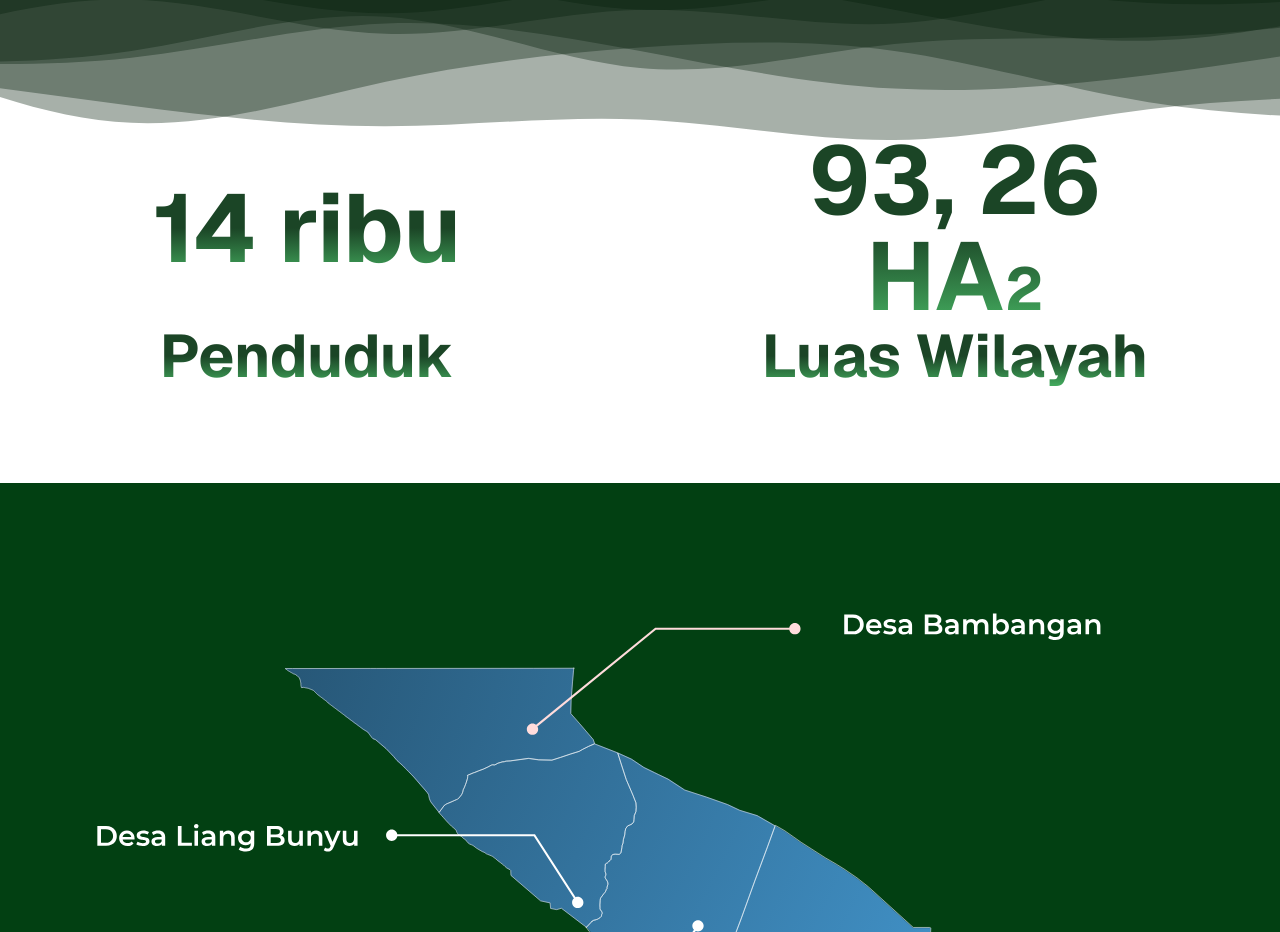
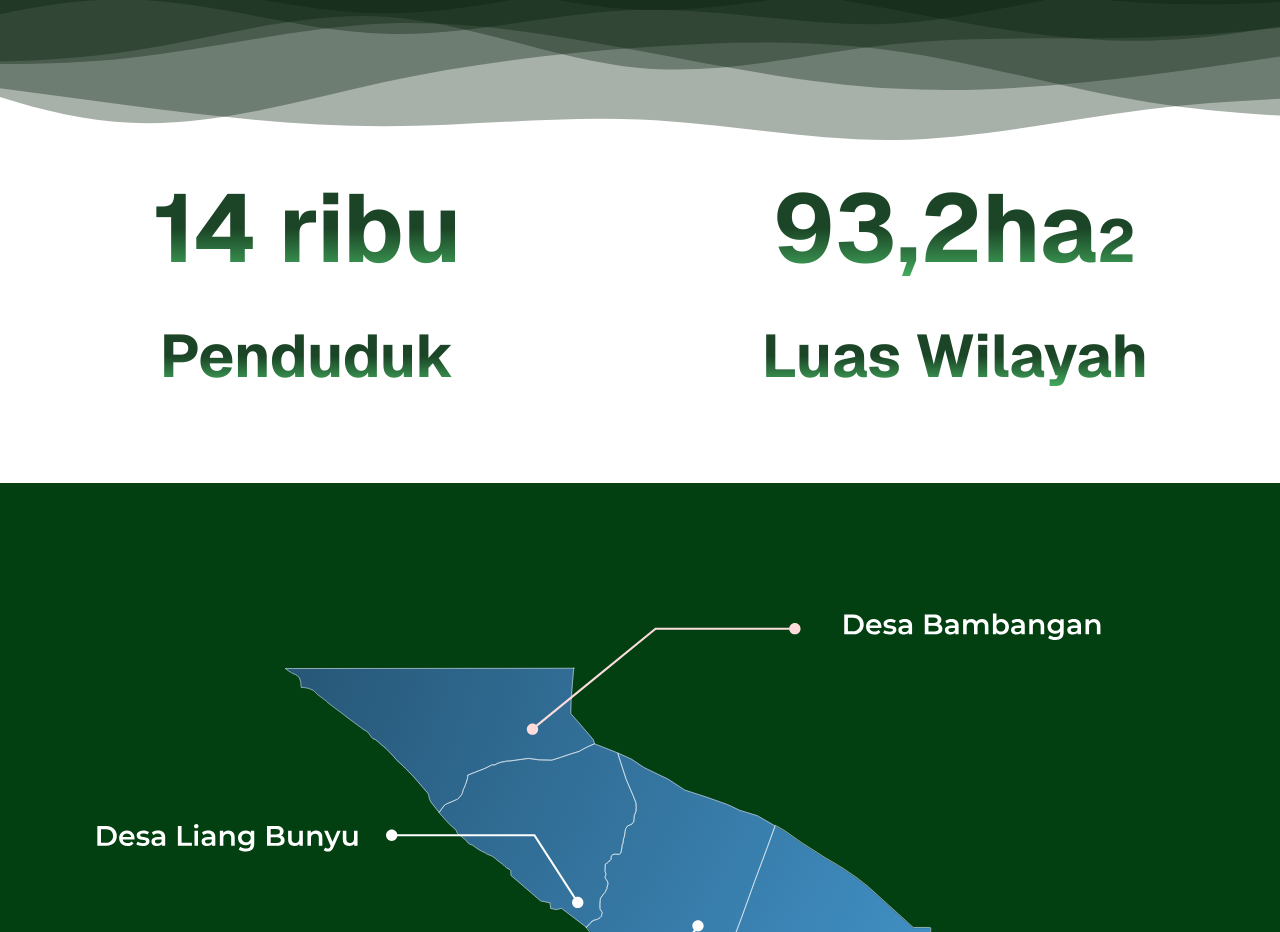
Before and after one commit to Johntor12/web-kkn, a Next.js app: page / in a window 1280 px wide. Shown: the part 860-1792 px from the top of the page. Built offline with nearby package versions, Linux system fonts and the light colour scheme; a web font is replaced by a local one.

Commit message:
feat: add statistiscard luas

```diff
--- a/src/components/landingpage/PendudukWilayah.tsx
+++ b/src/components/landingpage/PendudukWilayah.tsx
@@ -64,7 +64,7 @@ const StatisticsDisplay: React.FC = () => {
           height="h-[335px]"
         />
         <StatisticCard
-          value="93, 26 HA"
+          value="93,2ha"
           unit="2"
           label="Luas Wilayah"
           width="w-[410px]"
```
